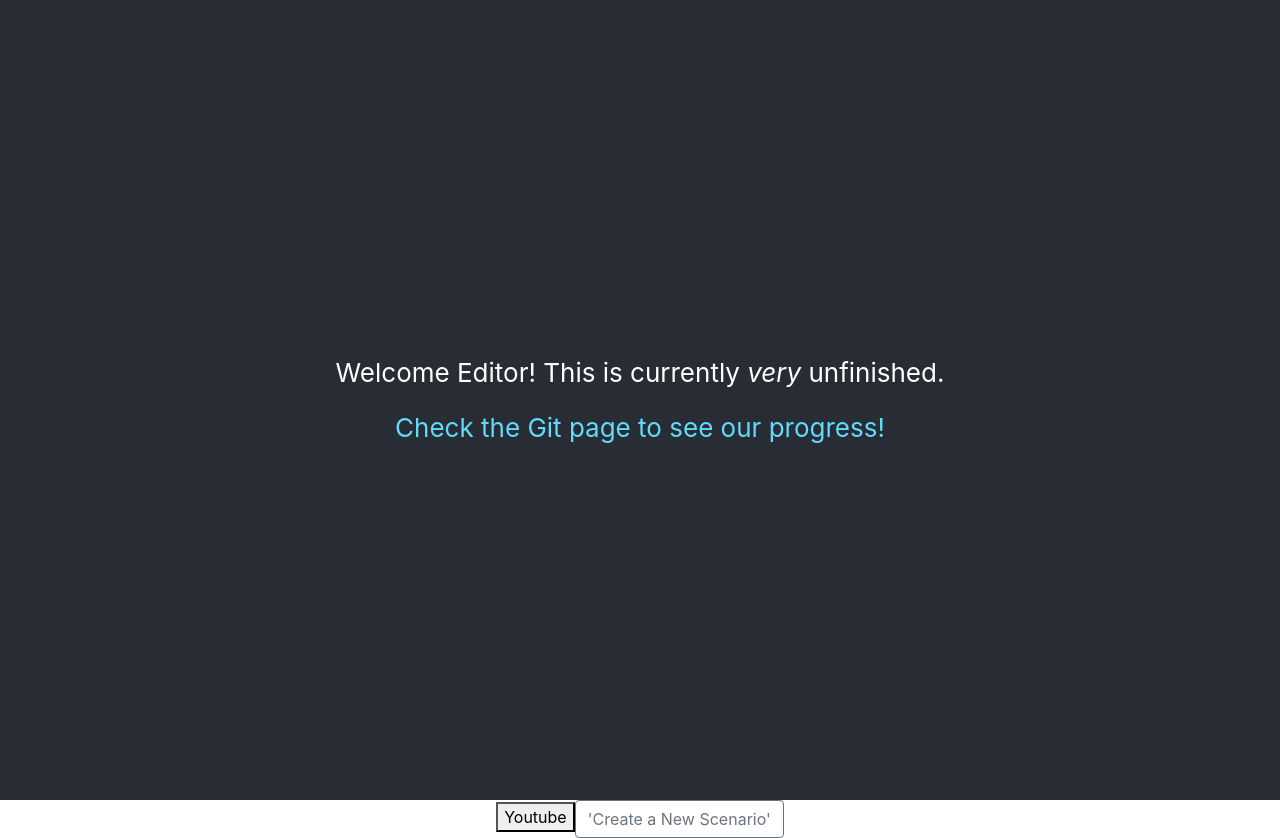
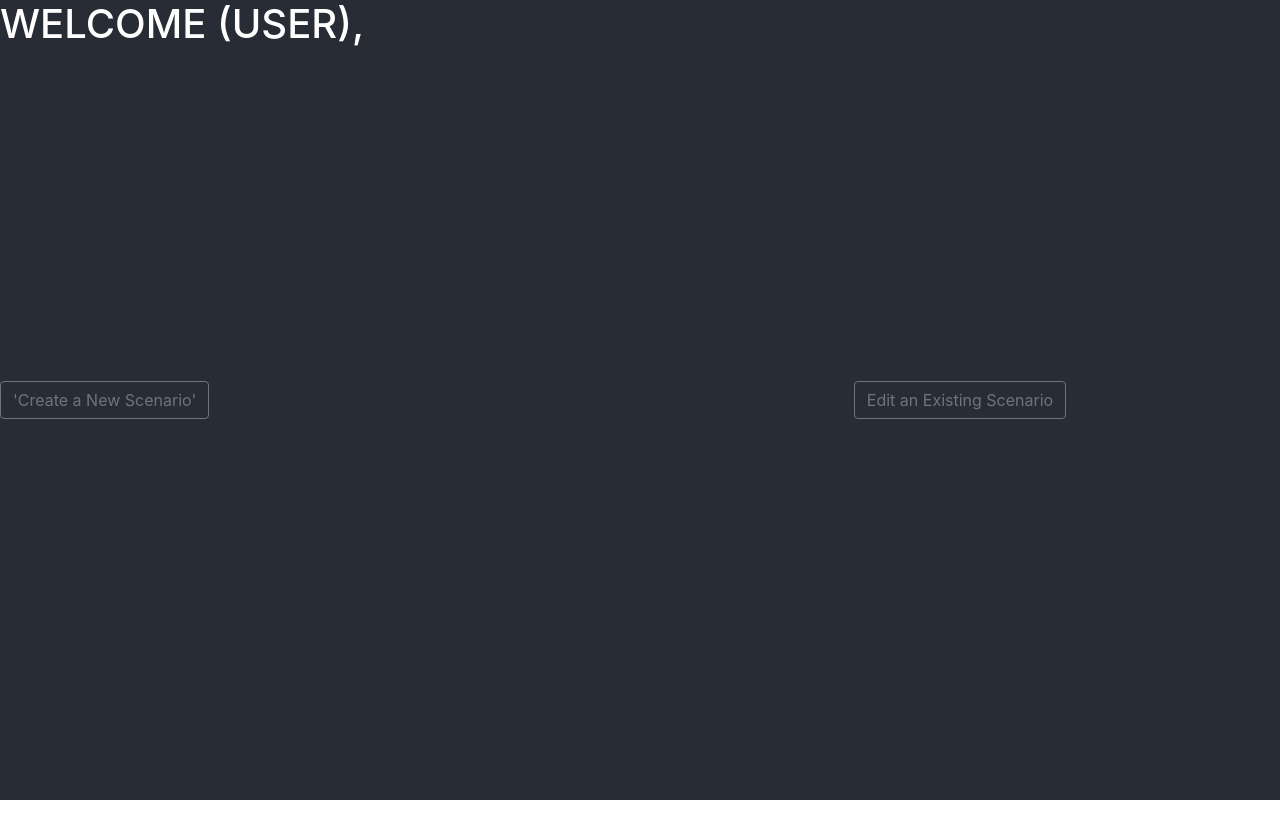
Before and after one commit to david-fisher/320-F20-Track-IV, a React (Create React App) app in the folder scenario_editor/: page / in a window 1280 px wide. After the commit the page ends 800 px from the top, so only its background shows below. Built offline with nearby package versions, Linux system fonts and the light colour scheme.

Commit message:
Text & Button Alignment

```diff
--- a/scenario_editor/src/App.css
+++ b/scenario_editor/src/App.css
@@ -1,38 +1,44 @@
+/*
+The CSS file. Handles the placement of elements defined with className.
+It looks like we can handle React Components individually with CSS, which is cool!
+Hopefully using CSS for components is more efficient, but for now I separated things into "divs"
+to orient them correctly.
+*/
 .App {
   text-align: center;
 }
 
-.App-logo {
-  height: 40vmin;
-  pointer-events: none;
+.App-header {
+  background-color:#282c34;
+  height: 100vh;
+  color: white;
+  text-align:left;
 }
 
-@media (prefers-reduced-motion: no-preference) {
-  .App-logo {
-    animation: App-logo-spin infinite 20s linear;
-  }
+.Left-Button {
+  width: 50%;
+  /* Frankly, not the *proper* way of centering the buttons vertically.
+      Went searching through Stack Overflow, but didn't click yet.
+      Will be extremely useful to know for future sprints.
+      TL;DR it literally squashes the div so the buttons naturally are lowered.
+  */
+
+  margin-top:325px;
+  float: left;
+  /*This basically sets this div to the left. Apparently you can also set up pages like a table? Not sure which is better.*/
+  background-color:inherit;
+  /*Divs have inheritance! This takes the background-color property from app-header*/
 }
 
-.App-header {
-  background-color: #282c34;
-  min-height: 100vh;
-  display: flex;
-  flex-direction: column;
-  align-items: center;
-  justify-content: center;
-  font-size: calc(10px + 2vmin);
-  color: white;
+.Right-Button {
+  width: 50%;
+  float: left;
+  text-align:center;
+  margin-top: 325px;
+  background-color: inherit;
+
 }
 
 .App-link {
   color: #61dafb;
 }
-
-@keyframes App-logo-spin {
-  from {
-    transform: rotate(0deg);
-  }
-  to {
-    transform: rotate(360deg);
-  }
-}
--- a/scenario_editor/src/App.js
+++ b/scenario_editor/src/App.js
@@ -3,43 +3,47 @@ import logo from './logo.svg';
 import './App.css';
 import {Button} from 'react-bootstrap';
 
-// function Button(name){
 
-// }
+/*
+  TODO: Button Size & Color Scheme. This *works*, but the code's not great tbh.
+  We will also have to import multiple pages with react-router
+  React-router will force us to restructure some things, but we should go over that on Friday during team meeting.
+  Link here: https://reactrouter.com/
+*/
 
 
 function App() {
   return (
     <div className="App">
-      <header className="App-header">
-        {/* I'm leaving this commented out because I don't think we're gonna pull in some random image at the moment. */}
-        {/* <img src={logo} className="App-logo" alt="logo" /> */}
-        <p>
-          Welcome Editor! This is currently <i>very</i> unfinished.
-        </p>
-        <a
-          className="App-link"
-          href="https://github.com/david-fisher/320-F20-Track-IV"
-          target="_blank"
-          rel="noopener noreferrer"
-        >
-          Check the Git page to see our progress!
-        </a>
+      <div className="App-header">
+        <header>
+          <h1>
+            {/* Eventually will have to integrate with login to pull username */}
+            WELCOME (USER),
+          </h1>
         </header>
-
-      <button onclick="window.location='youtube.com'">Youtube</button>
-      <Button
+        <div class = "Left-Button">
+          {/*Will have to customize button Component. Size, Colors at the least.
+            Probably by making a sub-class?*/}
+          <Button lg
             variant="outline-secondary"
             href = "https://duckduckgo.com/?q=How+to+make+a+scenario&t=h_&ia=web"
           >
             'Create a New Scenario'
           </Button>{' '}
-      {/* <Button
+        </div>
+
+        <div class = "Right-Button">
+          <Button lg
             variant="outline-secondary" href =
             "https://duckduckgo.com/?q=How+to+make+a+scenario&t=h_&ia=web"
           >
               Edit an Existing Scenario
-      </Button>{' '} */}
+          </Button>{' '}
+        </div>
+
+      </div>
+
     </div>
   );
 }
```
Lines whose indentation alone changed are shown as unchanged.
